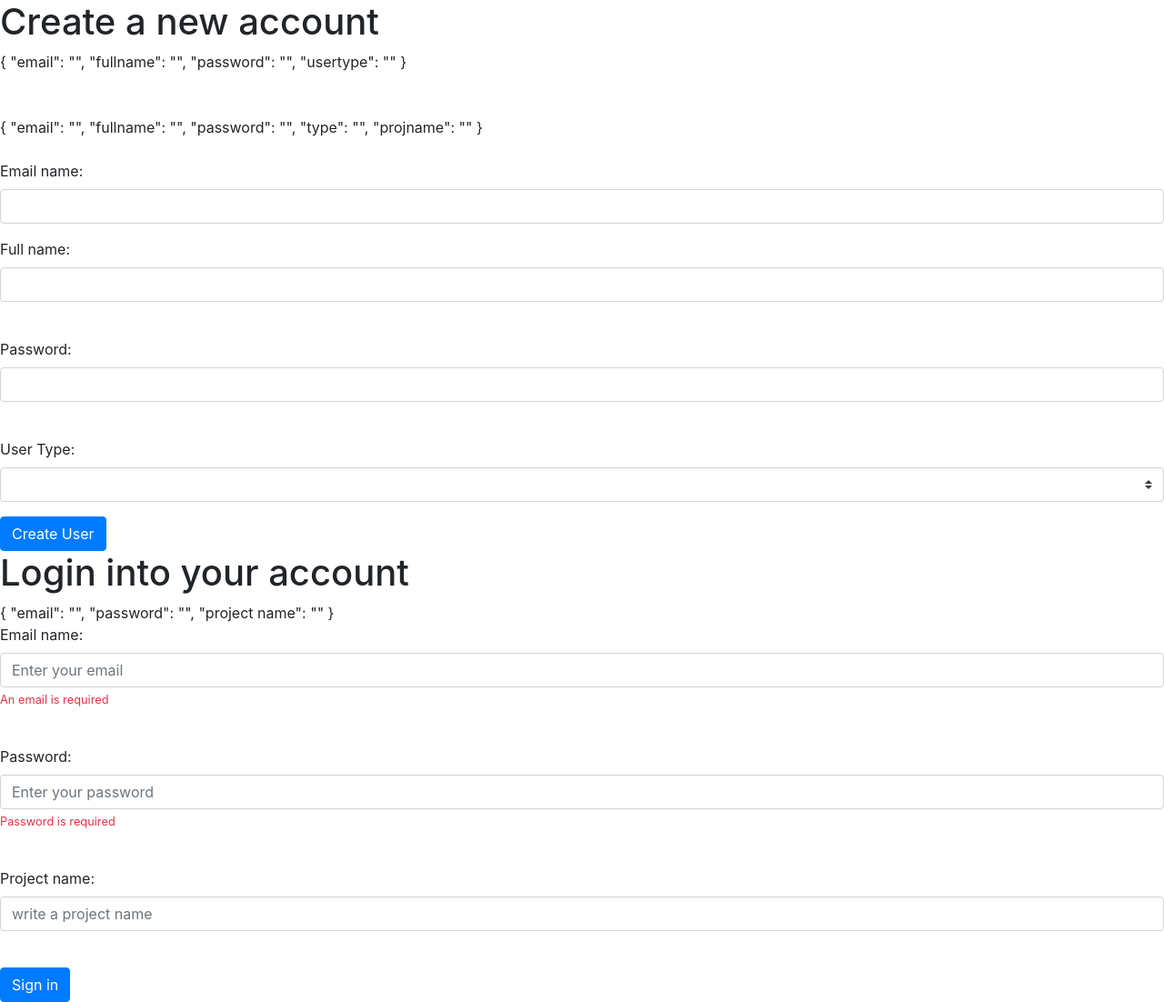
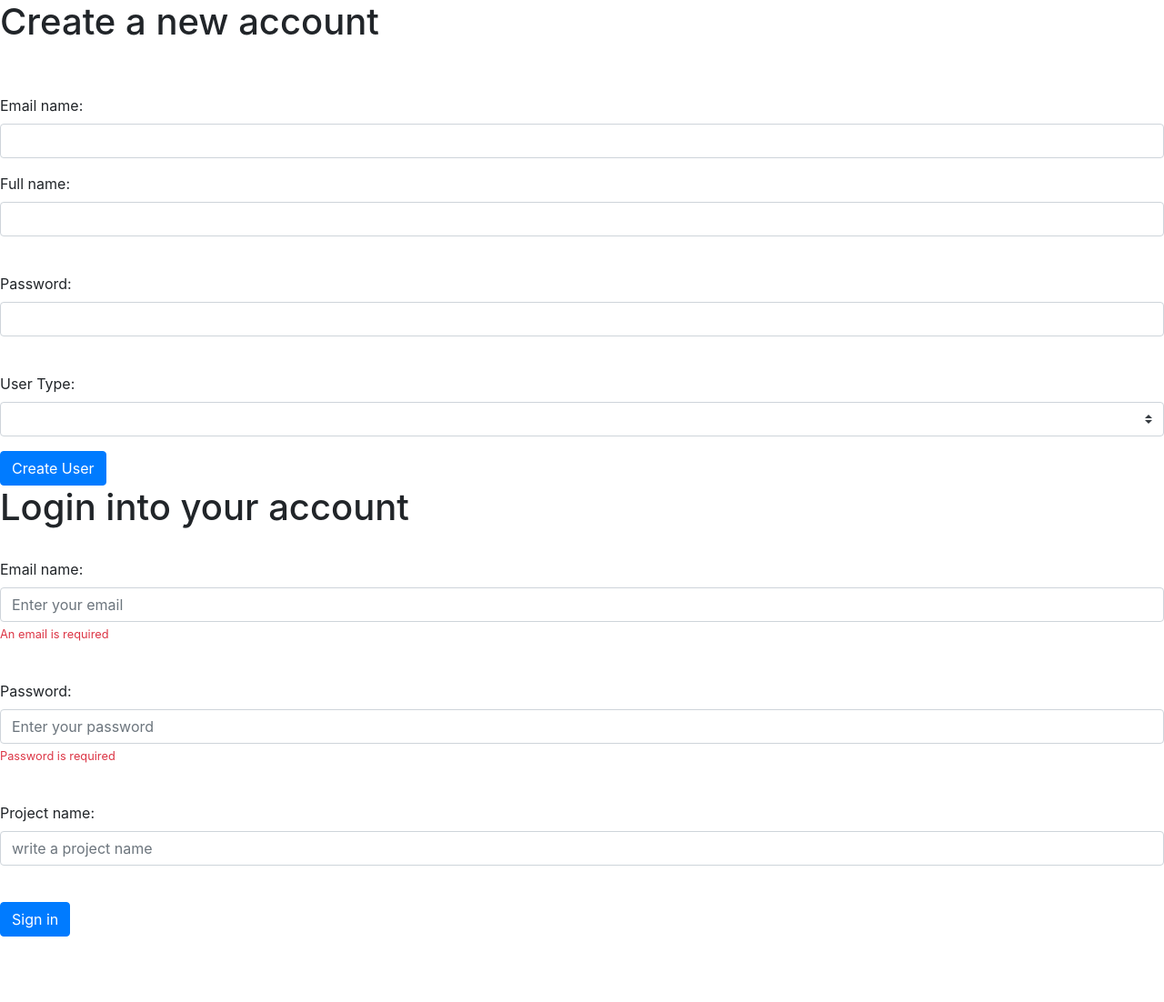
Before and after one commit to THErealARETE/chatScrumApplication, an Angular app: page / in a window 1280 px wide. Shown: the whole page at 91% size. After the commit the page ends 1030 px from the top, so only its background shows below. Built offline with nearby package versions, Linux system fonts and the light colour scheme.

Commit message:
removed the json stuff

```diff
--- a/src/app/login/login.component.html
+++ b/src/app/login/login.component.html
@@ -1,6 +1,7 @@
 <div class="container.fluid">
     <h1>Login into your account</h1>
-    {{userLoginForm.value | json}}
+    <br>
+    <!-- {{userLoginForm.value | json}} -->
     <form #userLoginForm = 'ngForm'>
 
         <div class="form-group">
--- a/src/app/signup/signup.component.html
+++ b/src/app/signup/signup.component.html
@@ -1,13 +1,9 @@
 <div class="container.fluid">
     <h1>Create a new account</h1>
 
-    {{userSignupForm.value | json}}
+    <!-- {{userSignupForm.value | json}} -->
 
-    <br>
-    <br>
-    <br>
-
-    {{ScrumuserModel | json}}
+    <!-- {{ScrumuserModel | json}} -->
     <!-- {{email.valid}} -->
     <br>
     <br>
```
